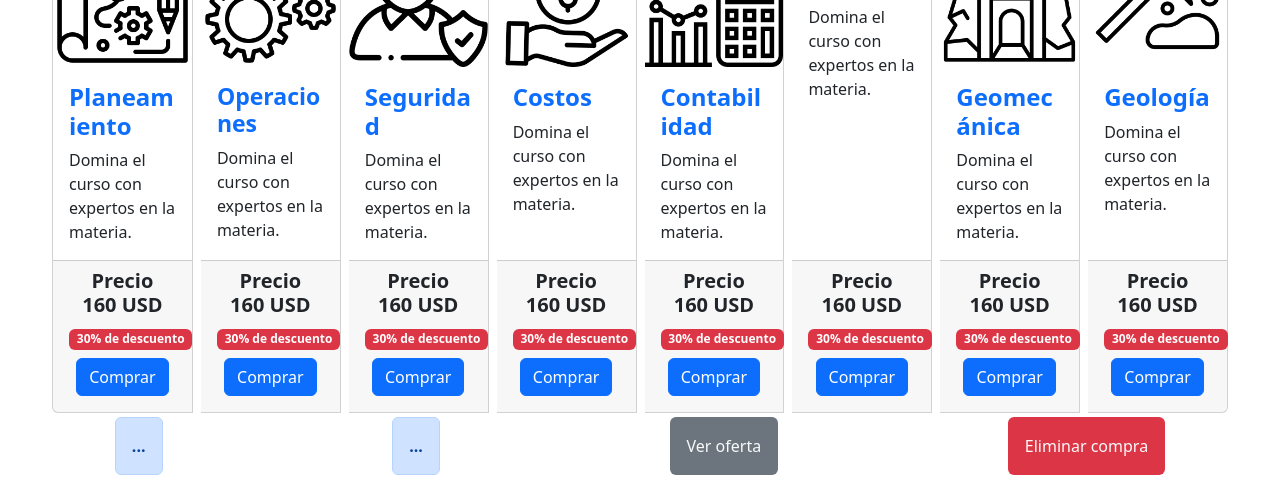
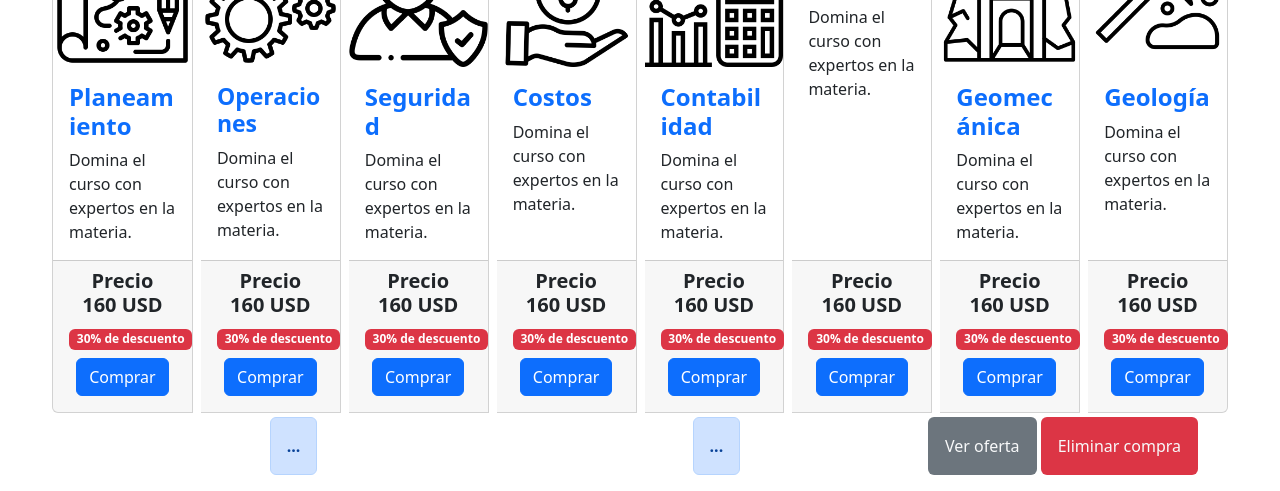
Before and after one commit to web-2022/Proyecto-final-JS, a plain HTML site: page index.html in a window 1280 px wide. Shown: the part 309-800 px from the top of the page. Drawn offline with nearby package versions, Linux system fonts and the light colour scheme; some packages are replaced by stand-ins of ours; a script that the page names is missing.

Commit message:
Mejorando el fomatofooter

```diff
--- a/css/styles.css
+++ b/css/styles.css
@@ -97,5 +97,11 @@
         height: 5vh;
     }
 
+    .botones-footer{
+        display: flex;
+        flex-direction: row;
+
+    }
+
 
 }
--- a/index.html
+++ b/index.html
@@ -106,7 +106,7 @@
         </div>
 
     </div>
-       <!-- body -->
+    <!-- body -->
 
     <div class="contenido">
         <div class="container">
@@ -148,7 +148,8 @@
                         <!-- Product price-->
                         <span class="badge bg-danger">30% de descuento</span>
                     </div>
-                    <button onclick="agregarAlCarrito(1)" type="button" class="btn btn-primary mx-auto m-2">Comprar</button>
+                    <button onclick="agregarAlCarrito(1)" type="button"
+                        class="btn btn-primary mx-auto m-2">Comprar</button>
 
                 </div>
             </div>
@@ -272,22 +273,21 @@
     </div>
     <!-- footer -->
 
-
-    <footer class="footer d-flex fixed-bottom">
+    <footer class="footer container d-flex justify-content-between fixed-bottom">
         <div id="btn-mensaje" class="fw-bolder text-center alert alert-primary mx-auto" role="alert">
             ...
+        </div>
+
+        <div id="lista" class="fw-bolder text-center alert alert-primary mx-auto" role="alert"> ...
+        </div>
+
+        <div class="botones-footer">
+            <button id="borra" onclick="oferta ()" type="button"
+            class="text-center alert mx-auto bg-secondary text-light aaaa" role="alert">Ver oferta</button>
+            <button id="vacearCarrito" onclick="borrar ()" type="button"
+            class="text-center alert mx-auto bg-danger text-light" role="alert">Eliminar compra</button>
 
         </div>
-
-        <div id="lista" class="fw-bolder text-center alert alert-primary mx-auto" role="alert">
-            ...
-
-        </div class="container">
-        <button id="borra" onclick="oferta ()" type="button"
-            class="text-center alert mx-auto bg-secondary text-light aaaa" role="alert">Ver oferta</button>
-        <button id="vacearCarrito" onclick="borrar ()" type="button"
-            class="text-center alert mx-auto bg-danger text-light" role="alert">Eliminar
-            compra</button>
     </footer>
 
     </div>
```
